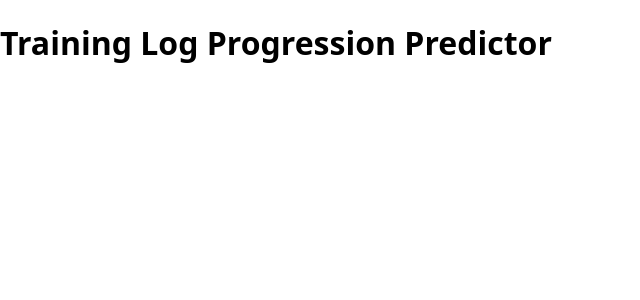
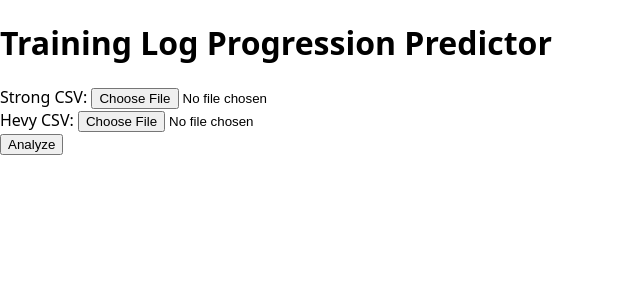
Before and after one commit to zaydkh517/training-log-predictor, a React (Vite) app in the folder frontend/: page / in a window 1280 px wide. Shown: the top 300 px of the page, without its empty margins (0-640 px from the left). Built offline with nearby package versions, Linux system fonts and the light colour scheme.

Commit message:
add form to frontend

```diff
--- a/frontend/src/App.tsx
+++ b/frontend/src/App.tsx
@@ -1,7 +1,14 @@
+import { useState } from 'react'
+import UploadForm from './components/UploadForm'
+
 function App() {
+  const [analysis, setAnalysis] = useState<any>(null)
+
   return (
     <div>
       <h1>Training Log Progression Predictor</h1>
+      <UploadForm onAnalyzed={setAnalysis} />
+      {analysis && <pre>{JSON.stringify(analysis, null, 2)}</pre>}
     </div>
   )
 }
--- /dev/null
+++ b/frontend/src/components/UploadForm.tsx
@@ -0,0 +1,55 @@
+import { useState } from 'react'
+
+type Props = {
+  onAnalyzed: (data: any) => void
+}
+
+function UploadForm({ onAnalyzed }: Props) {
+  const [strongFile, setStrongFile] = useState<File | null>(null)
+  const [hevyFile, setHevyFile] = useState<File | null>(null)
+  const [loading, setLoading] = useState(false)
+
+  async function handleSubmit(e: React.FormEvent) {
+    e.preventDefault()
+    setLoading(true)
+
+    const formData = new FormData()
+    if (strongFile) formData.append('strong_file', strongFile)
+    if (hevyFile) formData.append('hevy_file', hevyFile)
+
+    const res = await fetch('http://localhost:8000/analyze', {
+      method: 'POST',
+      body: formData,
+    })
+    const data = await res.json()
+
+    setLoading(false)
+    onAnalyzed(data)
+  }
+
+  return (
+    <form onSubmit={handleSubmit}>
+      <div>
+        <label>Strong CSV: </label>
+        <input
+          type="file"
+          accept=".csv"
+          onChange={(e) => setStrongFile(e.target.files?.[0] ?? null)}
+        />
+      </div>
+      <div>
+        <label>Hevy CSV: </label>
+        <input
+          type="file"
+          accept=".csv"
+          onChange={(e) => setHevyFile(e.target.files?.[0] ?? null)}
+        />
+      </div>
+      <button type="submit" disabled={loading}>
+        {loading ? 'Analyzing...' : 'Analyze'}
+      </button>
+    </form>
+  )
+}
+
+export default UploadForm
```
